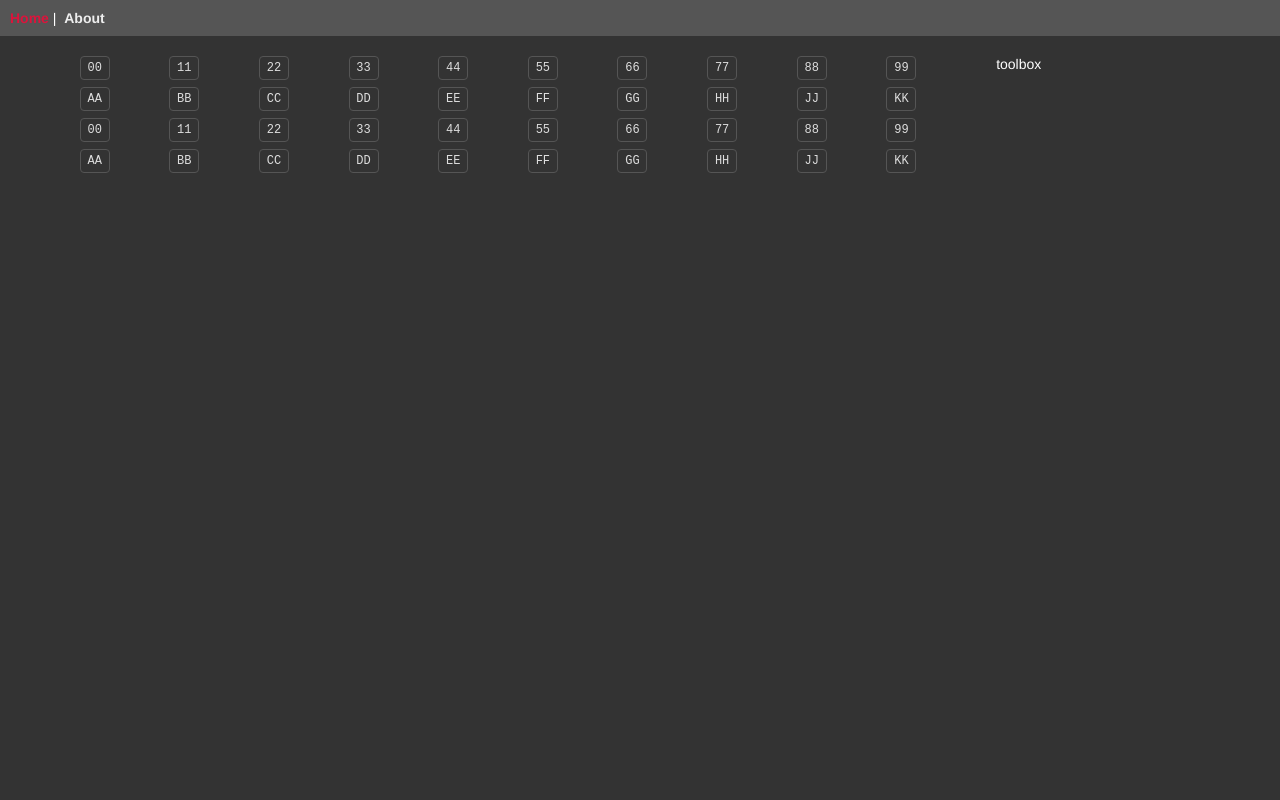
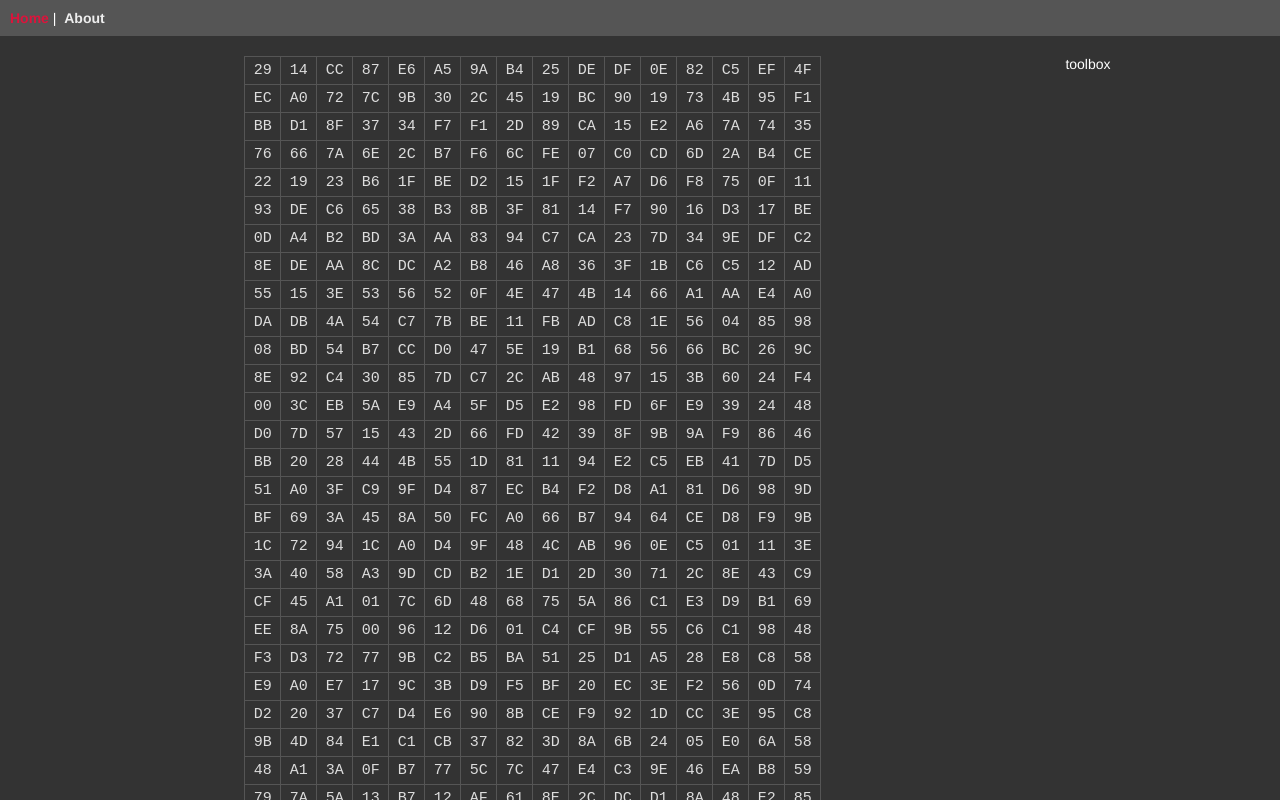
Before and after one commit to lambia/vue-overlap, a Vue app: page / in a window 1280 px wide. Shown: the top 800 px of the page. Built offline with nearby package versions, Linux system fonts and the light colour scheme.

Commit message:
almost like a grid

```diff
--- a/src/components/Cell.vue
+++ b/src/components/Cell.vue
@@ -17,14 +17,11 @@ export default {
 .cell {
     display: inline-block;
     text-align: center;
-    border: solid 1px #555; /* function from saved color */
-    color: #ddd; /* function from saved color */
-    border-radius: 4px;
     font-family: monospace; /* source-code-pro or roboto mono */
     text-transform: uppercase; /* from options */
     /* Make functions with argument, change class from app */
-    padding: 4px; /*( fontSize / 4) */
-    font-size: 12px; /* fontSize */
-    width: 20px; /* (fontSize * chunkSize) - (fontSize / 4) */
+    padding: 5px; /*( fontSize / 3) */
+    font-size: 15px; /* fontSize */
+    width: 25px; /* (fontSize * chunkSize) - (fontSize / 3) */
 }
 </style>
--- a/src/components/Grid.vue
+++ b/src/components/Grid.vue
@@ -13,17 +13,22 @@ export default {
         Row
     },
     data: () => ({
-        base:
-            "00112233445566778899aabbccddeeffgghhjjkk00112233445566778899aabbccddeeffgghhjjkk",
+        base: "",
         data: []
     }),
     created() {
+        this.createData(16 * 2 * 16 * 4);
         this.createMatrix();
     },
     updated() {
         this.createMatrix();
     },
     methods: {
+        createData(len) {
+            for (let i = 0; i < len; ++i) {
+                this.base += Math.floor(Math.random() * 16).toString(16);
+            }
+        },
         splitData(data, rowSize, cellSize) {
             //jsPerf -> 86% faster than other low-level code (much faster than .map o regex)
             //https://jsperf.com/string-to-matrix
@@ -47,7 +52,7 @@ export default {
             return result;
         },
         createMatrix() {
-            let rowSize = 20;
+            let rowSize = 32;
             let cellSize = 2;
             this.data = this.splitData(this.base, rowSize, cellSize);
         }
--- a/src/components/Row.vue
+++ b/src/components/Row.vue
@@ -20,8 +20,20 @@ export default {
 
 <style scoped lang="scss">
 .row {
-    padding-bottom: 0.5em;
     display: flex;
-    justify-content: space-evenly; /* meglio safe center per compatibilità */
+    justify-content: center;
+}
+
+/* todo: function from saved color */
+.cell {
+    border-left: solid 1px #555;
+    border-top: solid 1px #555;
+    color: #ddd;
+}
+.cell:last-of-type {
+    border-right: solid 1px #555;
+}
+.row:last-of-type .cell {
+    border-bottom: solid 1px #555;
 }
 </style>
```
Also changed, not shown: 1 other file (tests, documents, lock files or other folders).
